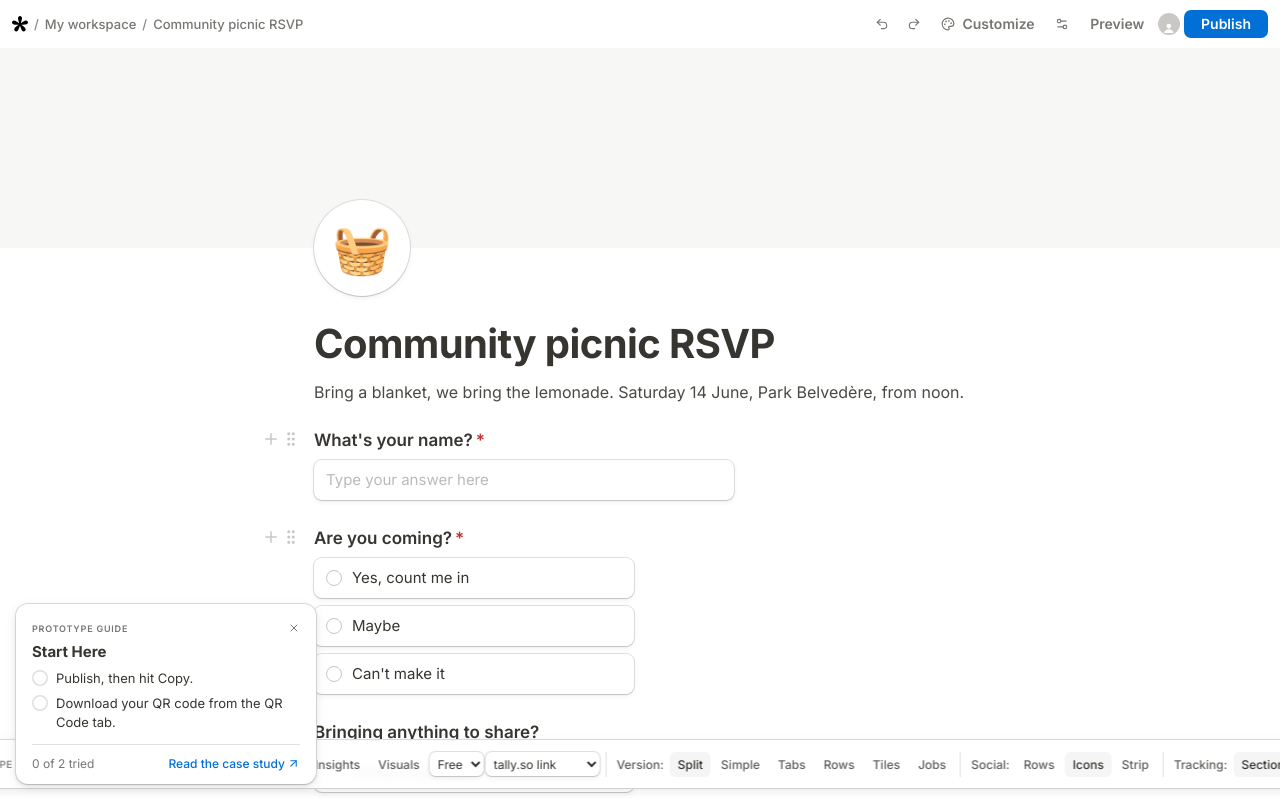
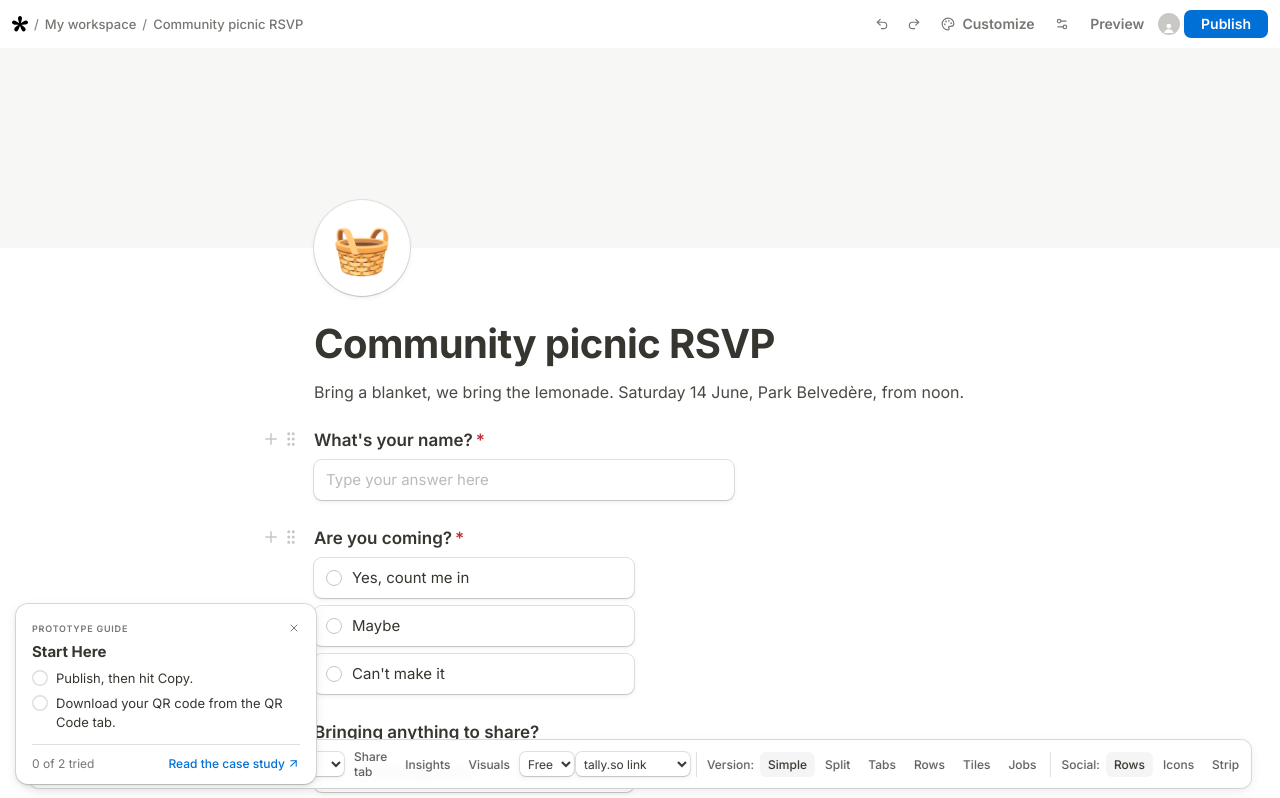
Before and after one commit to PaulineTahon/Tally, a React (Vite) app: page / in a window 1280 px wide. Shown: the top 798 px of the page. Built offline with nearby package versions, Linux system fonts and the light colour scheme.

Commit message:
Simple is the default version and Split moves to ?variant=split; Embed starts with no layout picked and opens the code and actions once you pick one; Copy sits at the end of preset link rows

```diff
--- a/src/App.tsx
+++ b/src/App.tsx
@@ -13,9 +13,9 @@ import { guideCopy, type GuidePage } from './guideCopy'
 
 type Route = 'edit' | 'share' | 'insights' | 'submissions'
 
-/** The share sheet layouts, by their ?variant= value: none (or split) for Split, the default, tabs for Tabs, entry for Rows, tiles for Tiles, jobs for Jobs, simple for Simple. */
+/** The share sheet layouts, by their ?variant= value: none (or simple) for Simple, the default, split for Split, tabs for Tabs, entry for Rows, tiles for Tiles, jobs for Jobs. */
 type Variant = 'split' | 'tabs' | 'entry' | 'tiles' | 'jobs' | 'simple'
-const VERSIONS: { id: Variant; label: string }[] = [{ id: 'split', label: 'Split' }, { id: 'simple', label: 'Simple' }, { id: 'tabs', label: 'Tabs' }, { id: 'entry', label: 'Rows' }, { id: 'tiles', label: 'Tiles' }, { id: 'jobs', label: 'Jobs' }]
+const VERSIONS: { id: Variant; label: string }[] = [{ id: 'simple', label: 'Simple' }, { id: 'split', label: 'Split' }, { id: 'tabs', label: 'Tabs' }, { id: 'entry', label: 'Rows' }, { id: 'tiles', label: 'Tiles' }, { id: 'jobs', label: 'Jobs' }]
 /** How the social links show, by their ?social= value: rows, icons or strip. None means the version's default: Icons in Split, Rows everywhere else. */
 type Social = '' | 'rows' | 'icons' | 'strip'
 const SOCIALS: { id: Exclude<Social, ''>; label: string }[] = [{ id: 'rows', label: 'Rows' }, { id: 'icons', label: 'Icons' }, { id: 'strip', label: 'Strip' }]
@@ -30,7 +30,7 @@ function setParam(key: 'variant' | 'social' | 'track', v: string) {
   const qs = p.toString()
   window.location.hash = `${path || '/edit'}${qs ? `?${qs}` : ''}`
 }
-const setVariant = (v: Variant) => setParam('variant', v === 'split' ? '' : v)
+const setVariant = (v: Variant) => setParam('variant', v === 'simple' ? '' : v)
 const setSocial = (v: Social) => setParam('social', v)
 const setTrack = (v: Track) => setParam('track', v)
 
@@ -43,8 +43,8 @@ function readRoute(): { route: Route; variant: Variant; social: Social; track: T
   const v = p.get('variant')
   return {
     route,
-    // No ?variant= means Split, the changelog demo included, like its GIF.
-    variant: v === 'tabs' || v === 'entry' || v === 'tiles' || v === 'jobs' || v === 'split' || v === 'simple' ? v : 'split',
+    // No ?variant= means Simple, my proposal, the changelog demo included.
+    variant: v === 'tabs' || v === 'entry' || v === 'tiles' || v === 'jobs' || v === 'split' || v === 'simple' ? v : 'simple',
     social: p.get('social') === 'rows' || p.get('social') === 'icons' || p.get('social') === 'strip' ? (p.get('social') as Social) : '',
     track: p.get('track') === 'list' ? 'list' : '',
     publish: p.get('published') === '1',
--- a/src/Visuals.tsx
+++ b/src/Visuals.tsx
@@ -152,8 +152,8 @@ function ShareTabMock() {
         <span className="cm-label">Embed</span>
         <span className="cm-desc">Pick how the form shows up on your site. <u>How embedding works</u></span>
         <div className="cm-embeds">
-          {['Standard', 'Popup', 'Full page'].map((l, i) => (
-            <span key={l} className="cm-embed"><span className={`cm-embed-pic ${i === 0 ? 'is-on' : ''}`}><i /><i /><i /></span>{l}</span>
+          {['Standard', 'Popup', 'Full page'].map((l) => (
+            <span key={l} className="cm-embed"><span className="cm-embed-pic"><i /><i /><i /></span>{l}</span>
           ))}
         </div>
       </div>
--- a/src/insights.tsx
+++ b/src/insights.tsx
@@ -36,8 +36,8 @@ const DAYS: Record<Range, number[][]> = {
   '24h': [[0, 0], [0, 0], [1, 0], [0, 0], [2, 1], [0, 0]],
 }
 
-/** Simple (?variant=simple) has no tracked links and one code, so Sources only shows what exists there: Your QR Code and Direct / None. */
-const simpleVariant = () => /[?&]variant=simple\b/.test(window.location.hash + window.location.search)
+/** Simple (the default, or ?variant=simple) has no tracked links and one code, so Sources only shows what exists there: Your QR Code and Direct / None. */
+const simpleVariant = () => { const q = window.location.hash + window.location.search; return /[?&]variant=simple\b/.test(q) || !/[?&]variant=/.test(q) }
 function simpleRows(rows: SourceRow[]): SourceRow[] {
   const qr = rows.find((x) => x.ref === MAIN_QR)
   const visits = rows.reduce((t, x) => t + x.visits, 0)
--- a/src/layout.css
+++ b/src/layout.css
@@ -970,7 +970,6 @@ html.is-capture .proto-version { display: none !important; }
 @media (prefers-reduced-motion: reduce) { .code-row { transition: none; } }
 /* A code row ends with Download (an outlined button with icon and label, like a link row's Copy) and More options (SVG, PDF, Remove). Above the stretched row button, so they never open the code. */
 .code-row-dl { flex: none; }
-.row-more-slot { display: inline-block; height: 1px; }
 .ref-tip code { font-family: ui-monospace, SFMono-Regular, Menlo, monospace; font-size: 0.92em; color: var(--text); background: var(--surface-2); padding: 1px 4px; border-radius: 4px; }
 .code-row-more { flex: none; width: 32px; padding: 0; justify-content: center; }
 .code-row-more svg { width: 18px; height: 18px; }
--- a/src/share.tsx
+++ b/src/share.tsx
@@ -134,9 +134,10 @@ export const trackListVariant = () => /[?&]track=list\b/.test(window.location.ha
 export const jobsVariant = () => /[?&]variant=jobs\b/.test(window.location.hash + window.location.search)
 /** `?variant=split`: Share and Embed as tabs, with one row to see where responses come from. Extra links and extra codes share one pattern, since both only add a ref to the same link. */
 /** `?variant=simple`: Share and Embed as tabs: the link, one QR code and Embed. No tracking. */
-export const simpleVariant = () => /[?&]variant=simple\b/.test(window.location.hash + window.location.search)
-/** Split is the default: no ?variant= means Split (Tabs is ?variant=tabs), the changelog demo included. */
-export const splitVariant = () => { const q = window.location.hash + window.location.search; return /[?&]variant=split\b/.test(q) || !/[?&]variant=/.test(q) }
+/** Simple is the default: no ?variant= means Simple, the changelog demo included. */
+export const simpleVariant = () => { const q = window.location.hash + window.location.search; return /[?&]variant=simple\b/.test(q) || !/[?&]variant=/.test(q) }
+/** `?variant=split`: how I'd add tracked links on top of Simple. */
+export const splitVariant = () => /[?&]variant=split\b/.test(window.location.hash + window.location.search)
 
 /** How the link shows up when it's pasted in a chat or a post. */
 function PreviewCard({ img, title, desc }: { img: string; title: string; desc: string }) {
@@ -365,27 +366,33 @@ export function EmbedThumb({ mode }: { mode: EmbedMode }) {
 }
 
 /**
- * Three layouts to pick from (Standard first), Copy code for the one you picked, and Customize embed, which opens
- * Tally's full Embed page with that layout ready: every option Tally has, and a live preview.
+ * Three layouts to pick from, none picked to start with. Once you pick one, its code, Copy code and Customize embed
+ * (which opens Tally's full Embed page with that layout ready: every option Tally has, and a live preview) open under them.
  * Embedding is free on Tally, so there is no Pro badge here.
  */
 /** `primary`: Copy code is the black button, where Copy link isn't on screen (an Embed tab or view of its own). */
-function EmbedPanel({ onPick, primary = false }: { onPick?: (m: EmbedMode) => void; primary?: boolean }) {
+function EmbedPanel({ onPick, primary = false, gap = 12 }: { onPick?: (m: EmbedMode) => void; primary?: boolean; gap?: number }) {
   const mobile = useIsMobile()
   const s = useStore()
-  const [mode, setMode] = useState<EmbedMode>('standard')
+  const [picked, setPicked] = useState<EmbedMode | null>(null)
+  // While nothing is picked the code part is closed (and inert), so what it holds never shows.
+  const mode: EmbedMode = picked ?? 'standard'
   const label = EMBEDS.find((e) => e.id === mode)?.label ?? ''
+  const codeId = `embed-code-${useId().replace(/:/g, '')}`
   return (
-    <div className="stack gap-12">
+    <div className="stack" style={{ gap }}>
       <p className="small muted" style={{ margin: 0 }}>{embedCopy.intro}{mobile && ` ${embedCopy.desktop}`} <a className="link-btn small inline-link" href={embedCopy.helpUrl} target="_blank" rel="noreferrer">{embedCopy.help}<span className="sr-only"> {embedCopy.newTab}</span></a></p>
       <div className="embed-cards is-sheet" role="group" aria-label={embedCopy.layout}>
         {EMBEDS.map((e) => (
-          <button type="button" key={e.id} className="embed-card" data-mode={e.id} aria-pressed={mode === e.id} onClick={() => setMode(e.id)}>
+          <button type="button" key={e.id} className="embed-card" data-mode={e.id} aria-pressed={picked === e.id} aria-controls={codeId} onClick={() => setPicked(e.id)}>
             <EmbedThumb mode={e.id} />
             <span>{e.label}</span>
           </button>
         ))}
       </div>
+      {/* Opens under the layouts once one is picked, so they never move. */}
+      <Collapse open={picked !== null} id={codeId} gap={gap}>
+        <div className="stack" style={{ gap }}>
           {/* The whole real snippet for the picked layout, in a short box that scrolls (wheel, trackpad, touch, or arrow keys once focused). */}
           <pre className="code-peek" tabIndex={0} role="region" aria-label={embedCopy.codeLabel}>{embedCode(mode, FORM_ID)}</pre>
           {/* Customize embed sits right of Copy code, on the same line. Copy code is black only where Copy link isn't on screen. */}
@@ -393,6 +400,8 @@ function EmbedPanel({ onPick, primary = false }: { onPick?: (m: EmbedMode) => vo
             <CopyButton outline={!primary} big={mobile} label={embedCopy.copyCode} text={embedCode(mode, FORM_ID)} ariaLabel={embedCopy.copyCodeFor(label)} toastText={embedCopy.copied(label)} />
             <TextAction label={embedCopy.customize} haspopup="dialog" dataRow="embed-settings" onClick={() => { s.dismissGroup('qr'); onPick?.(mode) }} />
           </div>
+        </div>
+      </Collapse>
     </div>
   )
 }
@@ -730,7 +739,7 @@ export function ShareBlock({ first = false, nav: ctlNav }: { first?: boolean; na
   )
   const shareTab = <div className="stack gap-24">{linkTop}{split && <SplitTrackRow onOpen={() => nav.go('track-link')} />}</div>
   // The same Embed as Tabs and Jobs: Standard, Popup or Full page, the code for it, then Copy code and Customize embed.
-  const embedTab = <div className="split-embed"><EmbedPanel onPick={setEmbed} primary={!stacked} /></div>
+  const embedTab = <div className="split-embed"><EmbedPanel onPick={setEmbed} primary={!stacked} gap={8} /></div>
   const panels: { key: Slot; node: ReactNode }[] = tabbed ? [
     // Split's Share tab page has the room: no tabs, Share then Embed as sections.
     ...(stacked ? [{ key: 's-stack' as Slot, node: (
@@ -1023,8 +1032,6 @@ function SocialSourceRow({ icon, label, refName }: { icon: ReactNode; label: str
       <span className="row-lead grow"><span className="row-type-ic" aria-hidden>{icon}</span><span className="code-row-text"><span className="code-row-name">{label}</span><span className="code-row-ref">?ref={refName}</span></span></span>
       <span className="row-actions">
         <CopyButton outline className="btn-sm link-row-copy" text={s.url(refName)} ariaLabel={shareCopy.copyFor(label)} toastText={splitCopy.copied(label)} />
-        {/* No More options here (a preset has nothing to remove), but the same slot, so Copy lines up with the Copy and Download of the other rows. */}
-        <span className="code-row-more row-more-slot" aria-hidden />
       </span>
     </li>
   )
```
Also changed, not shown: 1 other file (tests, documents, lock files or other folders). Lines whose indentation alone changed are shown as unchanged.
